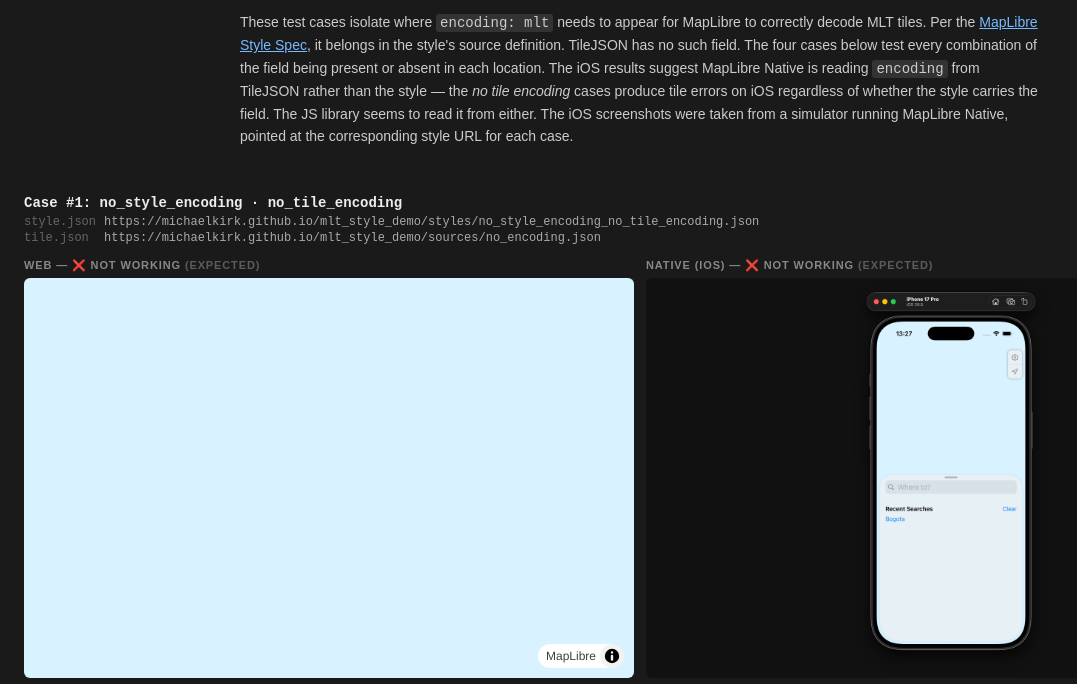
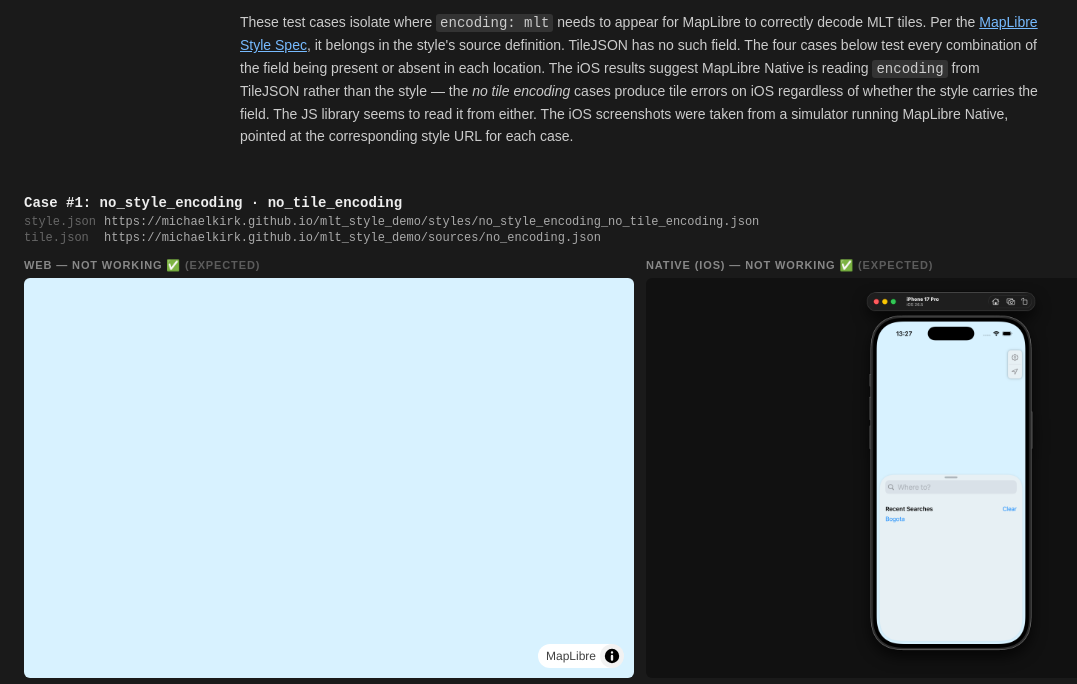
Before and after one commit to michaelkirk/mlt_style_demo, a plain HTML site: page index.html in a window 1280 px wide. Shown: the part 57-741 px from the top of the page, without its empty margins (0-1077 px from the left). Drawn offline with nearby package versions, Linux system fonts and the light colour scheme; no server answers.

Commit message:
clearer emoji

```diff
--- a/index.html
+++ b/index.html
@@ -125,10 +125,10 @@ tileDidTriggerAction: 0/0/0 .error, source: maplibre`;
     ];
 
     function statusLabel(works, expected) {
-      const icon = works ? "✅" : "❌";
+      const icon = works === expected ? "✅" : "❌";
       const result = works ? "Working" : "Not working";
       const note = works === expected ? "expected" : "unexpected";
-      return `${icon} ${result} <span style="opacity:0.6">(${note})</span>`;
+      return `${result} ${icon} <span style="opacity:0.6">(${note})</span>`;
     }
 
     styles.forEach(({ label, url, sourceUrl, webWorks, webExpected, iosErrors, iosExpected }, i) => {
```
